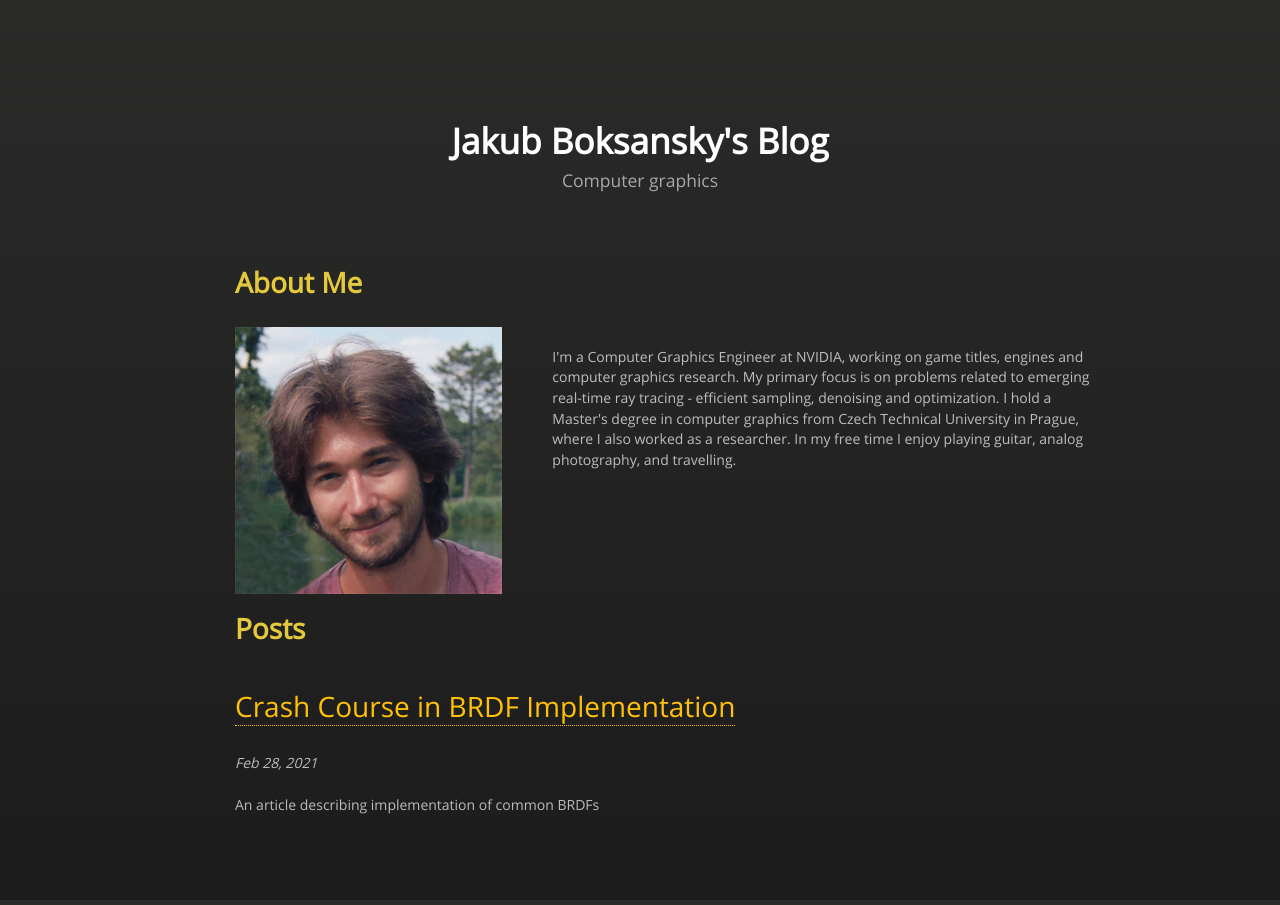
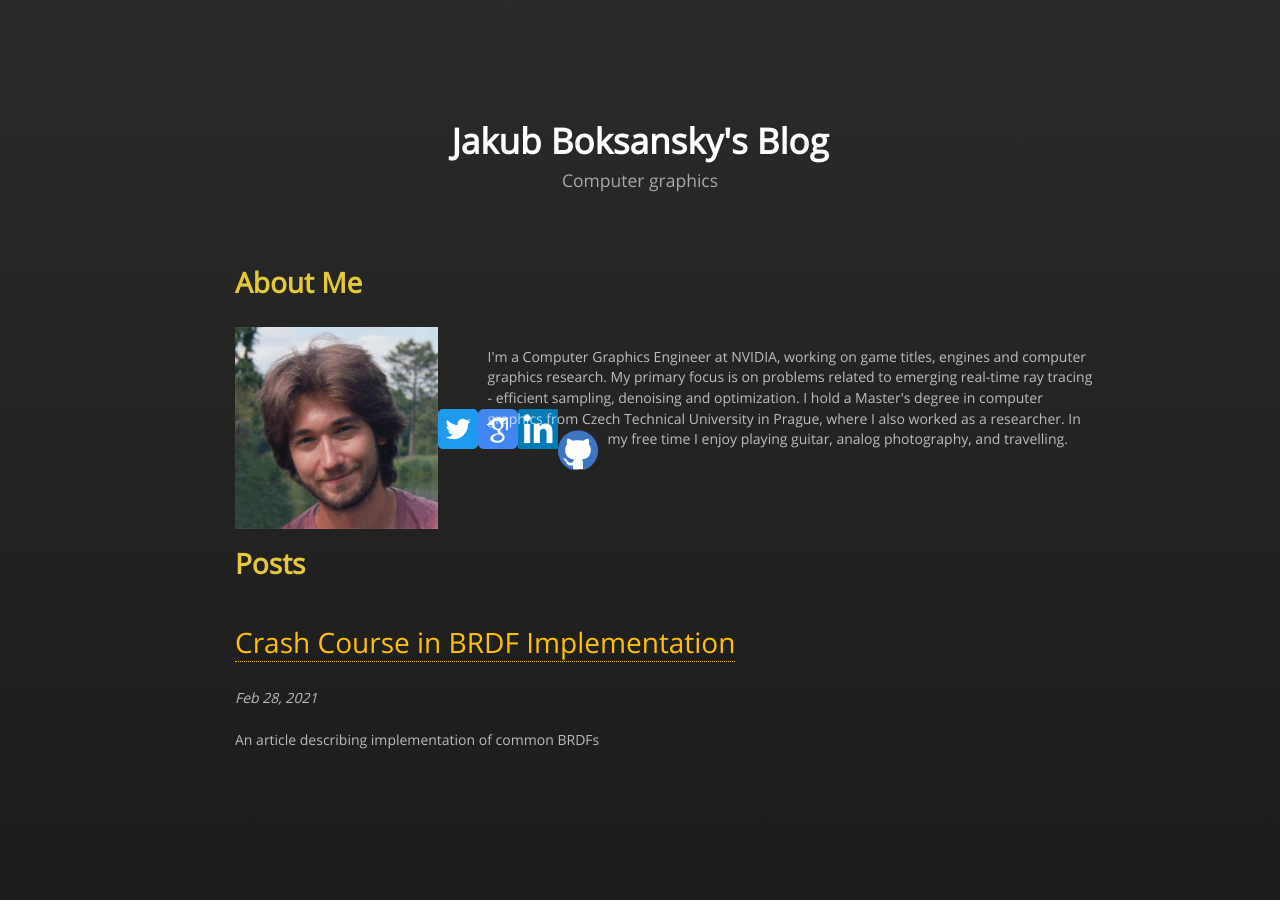
Before and after one commit to jboksansky/boksajak.github.io, a Jekyll site: the page built from index.html, in a window 1280 px wide. Built offline with Jekyll 4.4.1, drawn with Linux system fonts in a browser that asks for light colours; nearby versions of some CDN libraries.

Commit message:
social icons

```diff
--- a/index.html
+++ b/index.html
@@ -6,7 +6,7 @@ title: GFX Caffeinist Blog
 <h2>About Me</h2>
 
 <div style="display: inline;">
-	<img src="../images/me.jpg" style="float:left; max-width: 33%;">
+	<img src="../images/me.jpg" style="float:left; max-width: 25%;">
 </div>
 
 <div style="display: inline; top: 20px; left: 50px; position: relative;">
@@ -17,6 +17,22 @@ I hold a Master's degree in computer graphics from Czech Technical University in
 In my free time I enjoy playing guitar, analog photography, and travelling.
 
 </div>
+
+	<a href="https://twitter.com/boksajak">
+		<img src="../images/tweet.png" style="float:left;">
+	</a>
+
+	<a href="https://scholar.google.com/citations?user=V9hSGzkAAAAJ">
+		<img src="../images/gscholar.png" style="float:left;">
+	</a>
+
+	<a href="https://scholar.google.com/citations?user=V9hSGzkAAAAJ">
+		<img src="../images/linkedin.png" style="float:left;">
+	</a>
+
+	<a href="https://github.com/boksajak">
+		<img src="../images/github.png" style="float:left;">
+	</a>
 
 <h2>Posts</h2>
 {% for page in site.posts %}
```
Also changed, not shown: images/github.png (added), images/gscholar.png (added), images/linkedin.png (added), images/tweet.png (added).
